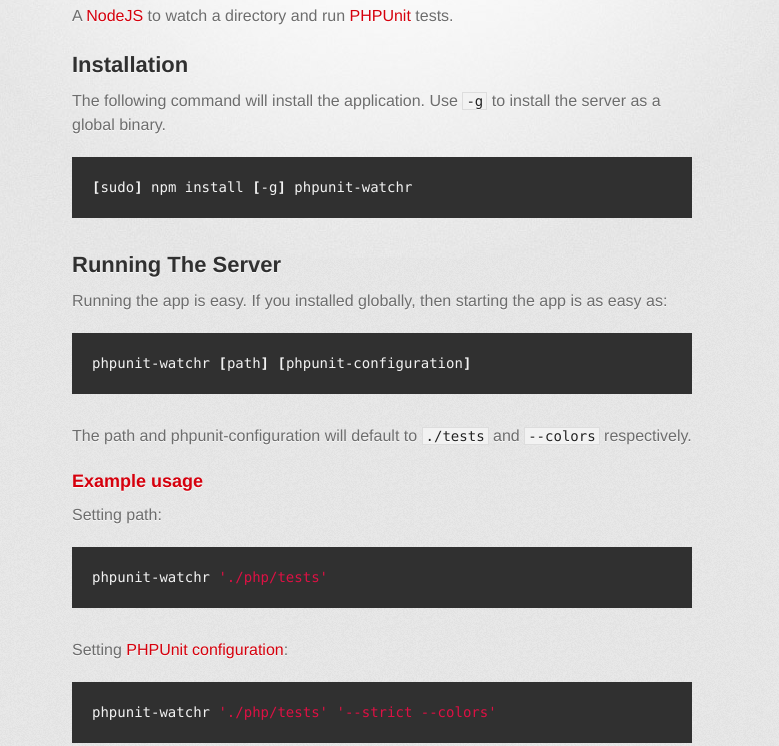
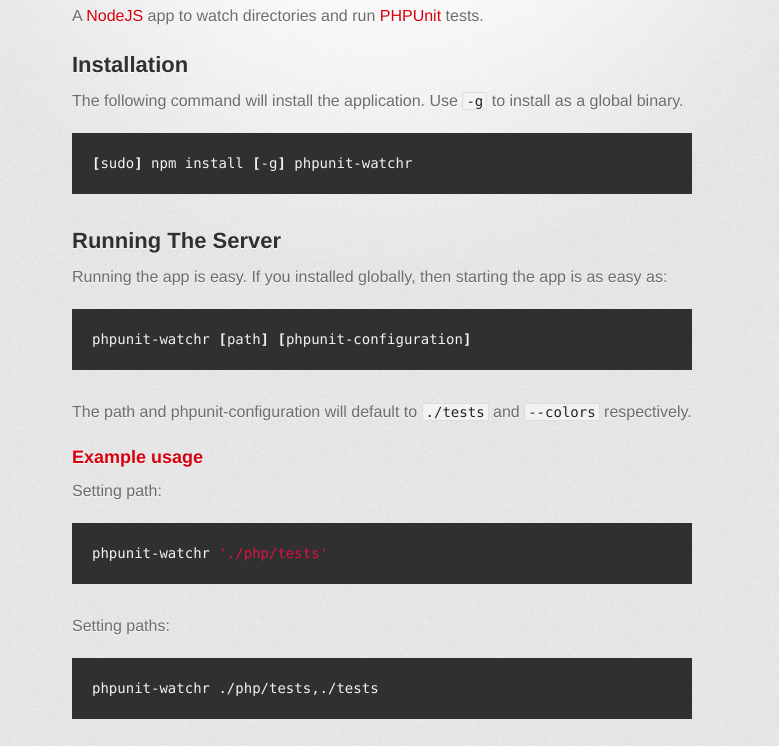
Before and after one commit to jrcryer/phpunit-watchr, a plain HTML site: page index.html in a window 1280 px wide. Shown: the part 315-1061 px from the top of the page, without its empty margins (258-1037 px from the left). Drawn offline with Linux system fonts and the light colour scheme; a web font is replaced by a local one.

```diff
--- a/index.html
+++ b/index.html
@@ -33,11 +33,11 @@
         <section id="main_content">
           <h1>phpunit-watchr</h1>
 
-<p>A <a href="http://nodejs.org">NodeJS</a> to watch a directory and run <a href="http://www.phpunit.de/">PHPUnit</a> tests.</p>
+<p>A <a href="http://nodejs.org">NodeJS</a> app to watch directories and run <a href="http://www.phpunit.de/">PHPUnit</a> tests.</p>
 
 <h2>Installation</h2>
 
-<p>The following command will install the application. Use <code>-g</code> to install the server as a global binary.</p>
+<p>The following command will install the application. Use <code>-g</code> to install as a global binary.</p>
 
 <div class="highlight"><pre><span class="o">[</span>sudo<span class="o">]</span> npm install <span class="o">[</span>-g<span class="o">]</span> phpunit-watchr
 </pre></div>
@@ -58,6 +58,11 @@
 <div class="highlight"><pre>phpunit-watchr <span class="s1">'./php/tests'</span>
 </pre></div>
 
+<p>Setting paths:</p>
+
+<div class="highlight"><pre>phpunit-watchr ./php/tests,./tests
+</pre></div>
+
 <p>Setting <a href="http://www.phpunit.de/manual/current/en/appendixes.configuration.html">PHPUnit configuration</a>:</p>
 
 <div class="highlight"><pre>phpunit-watchr <span class="s1">'./php/tests'</span> <span class="s1">'--strict --colors'</span>
@@ -66,7 +71,6 @@
 <h2>Future Features </h2>
 
 <ul>
-<li>Watching multiple paths</li>
 <li>Notification integration</li>
 </ul><h2>Licence</h2>
 
```
Also changed, not shown: params.json (+1 -1 lines).
